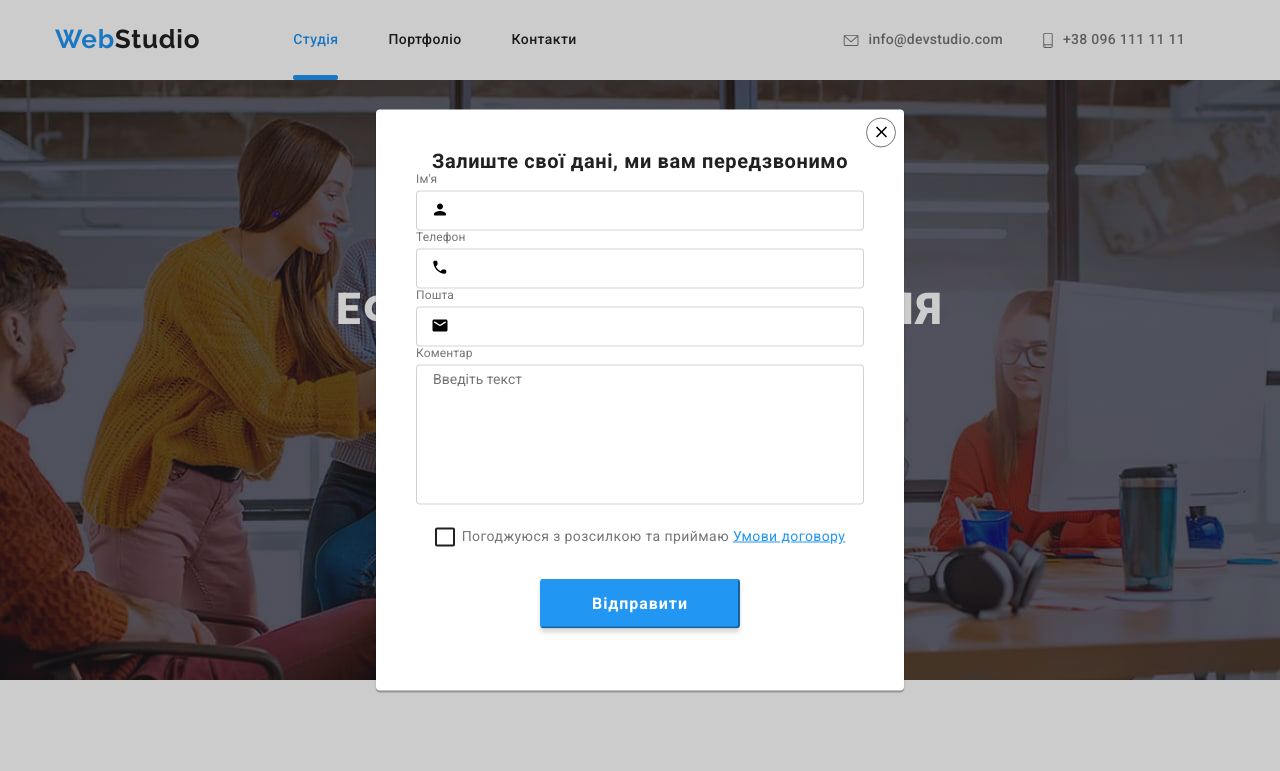
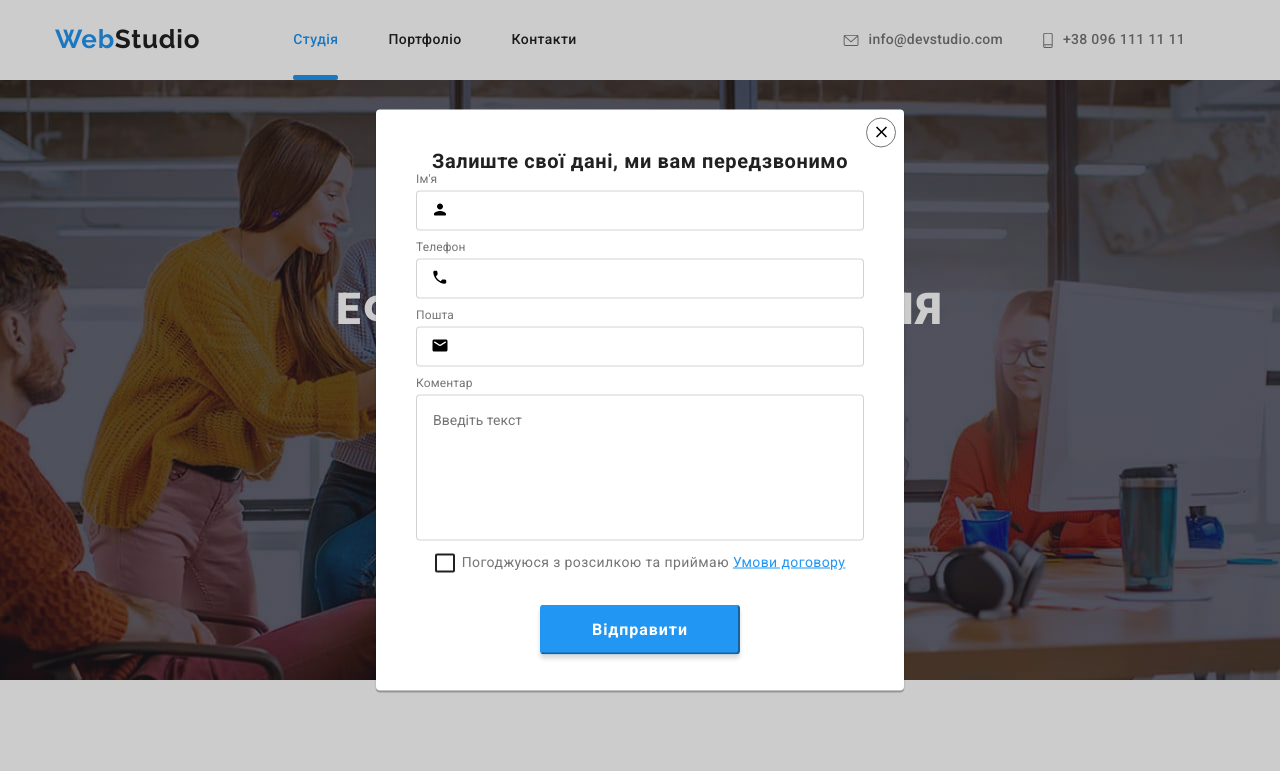
Before and after one commit to antonina1307/goit-markup-hw-06, a plain HTML site: page index.html in a window 1280 px wide. Both pictures are taken after a click on the button "Замовити послугу". Shown: the top 771 px of the page. Drawn offline with nearby package versions, Linux system fonts and the light colour scheme.

Commit message:
final.12.12

```diff
--- a/css/styles.css
+++ b/css/styles.css
@@ -733,11 +733,9 @@ border-bottom: 1px solid #ECECEC;
   display: flex;
   position: relative;
   flex-direction: column;
-   margin-bottom: 10px;
+  margin-bottom: 10px;
 }
-.form-field:not(:last-of-type){
-  margin-bottom: 0;
-}
+
 .form-label{
   margin-bottom: 4px;
   font-family: 'Roboto';
@@ -747,8 +745,8 @@ border-bottom: 1px solid #ECECEC;
     line-height: 1.16;
     letter-spacing: 0.01em;
     color: #757575;
+}
 
-}
 .form-input{
 display: block;
 width: 100%;
@@ -786,11 +784,8 @@ textarea{
   transition: border-color 250ms cubic-bezier(0.4, 0, 0.2, 1);
   border: 1px solid rgba(33, 33, 33, 0.2);
   fill: #757575;
-  padding-left: 16px;
-  margin-bottom: 20px;
-  padding-top: 5px;
-  padding-right: 5px;
-  padding-bottom: 5px;
+  padding: 16px;
+
 }
 .comment{
   margin-top: 10px;
--- a/index.html
+++ b/index.html
@@ -433,7 +433,7 @@
 
         <div class="form-field">
           <label for="comment" class="form-label">Коментар</label>
-          <textarea name="comment" id="comment" rows="8" placeholder="Введіть текст"></textarea>
+          <textarea name="comment" id="comment" rows="7" placeholder="Введіть текст"></textarea>
         </div>
         <div>
           <label for="policy" class="form-checkbox">
```
